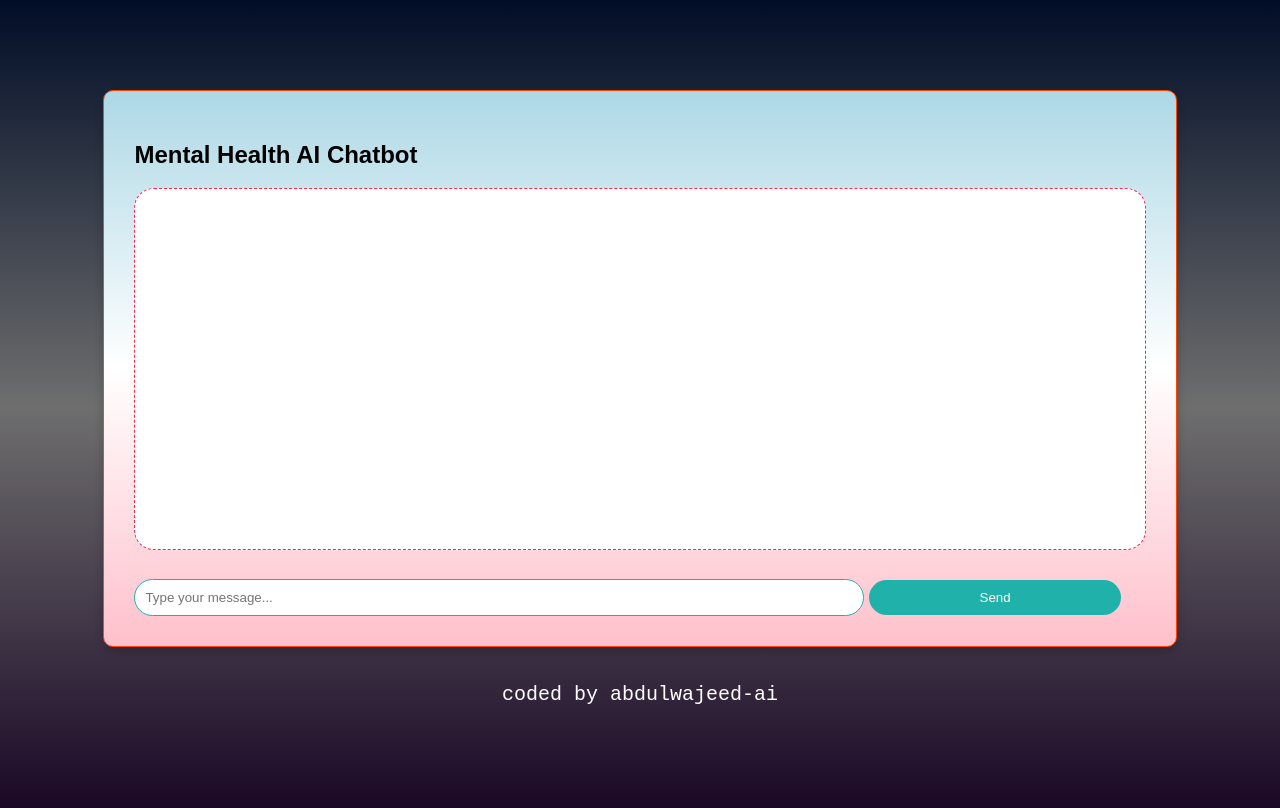
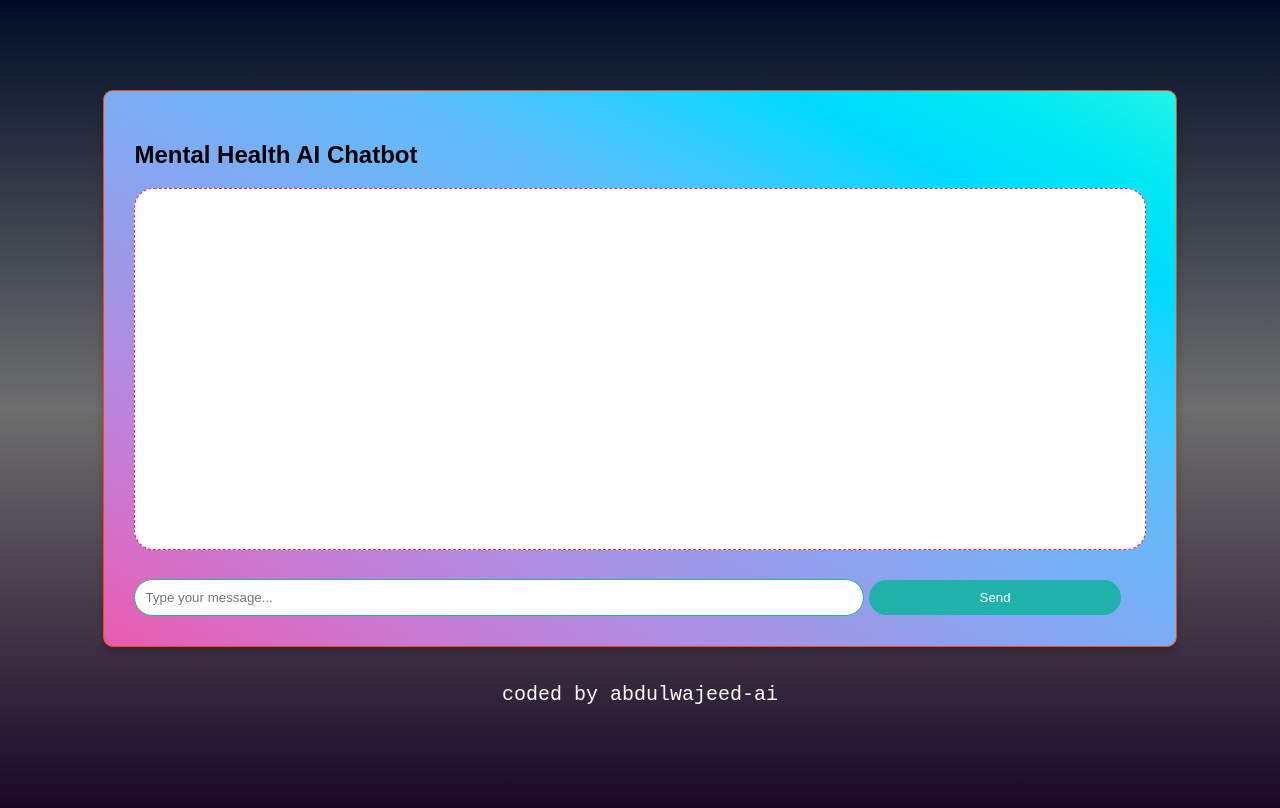
Before and after one commit to abdulwajeed-ai/ai-mental-health-cat-bot, a plain HTML site: page index.html in a window 1280 px wide. Drawn offline with Linux system fonts and the light colour scheme.

Commit message:
Update style.css

```diff
--- a/style.css
+++ b/style.css
@@ -10,7 +10,7 @@ body {
 .chat-container {
   width: 80%;
   background: white;
-  background: linear-gradient(lightblue, white, pink);
+  background-image: linear-gradient(to right top, #e95bac, #d86dc4, #c47ed6, #af8de2, #9a9ae8, #86a7f2, #71b2f7, #5fbdf9, #33ccff, #00dbfd, #00e8f4, #20f4e6);
   padding: 30px;
   border-radius: 10px;
   box-shadow: 0px 4px 10px rgba(0, 0, 0, 0.2);
```
